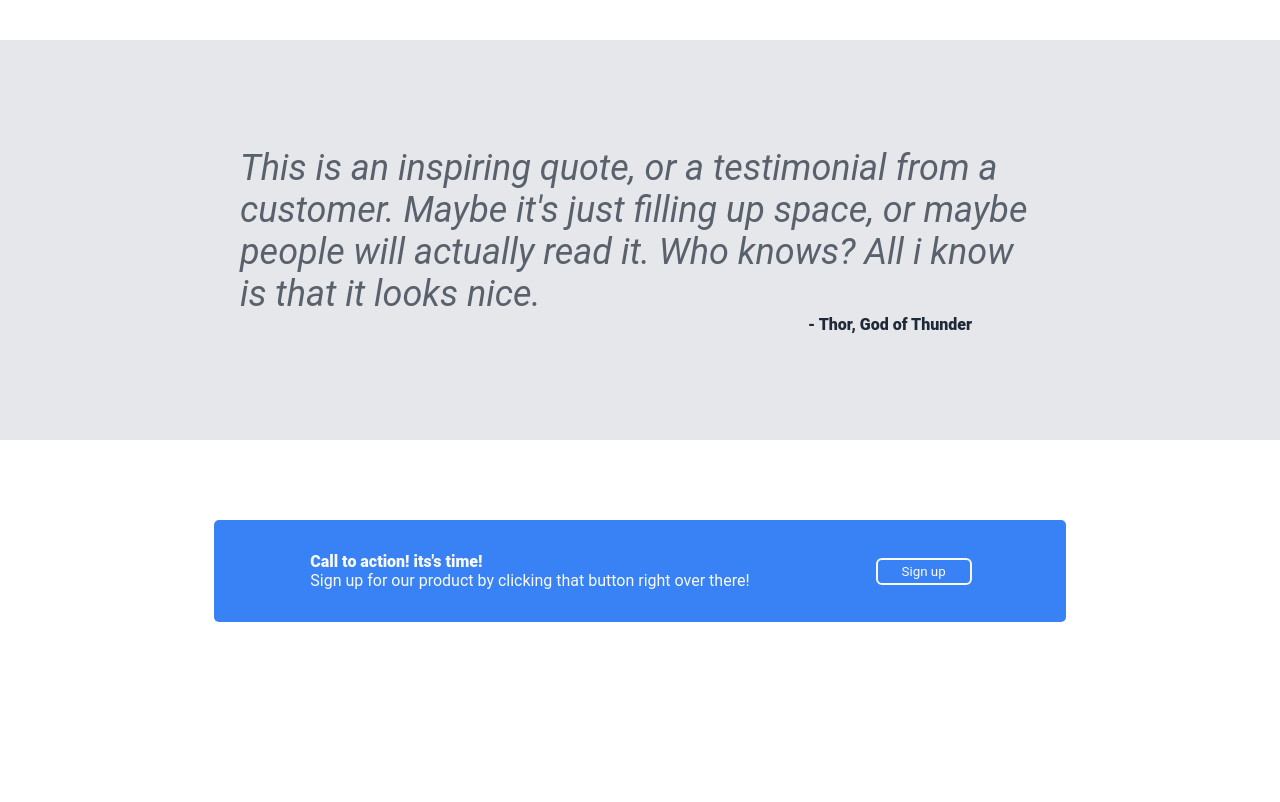
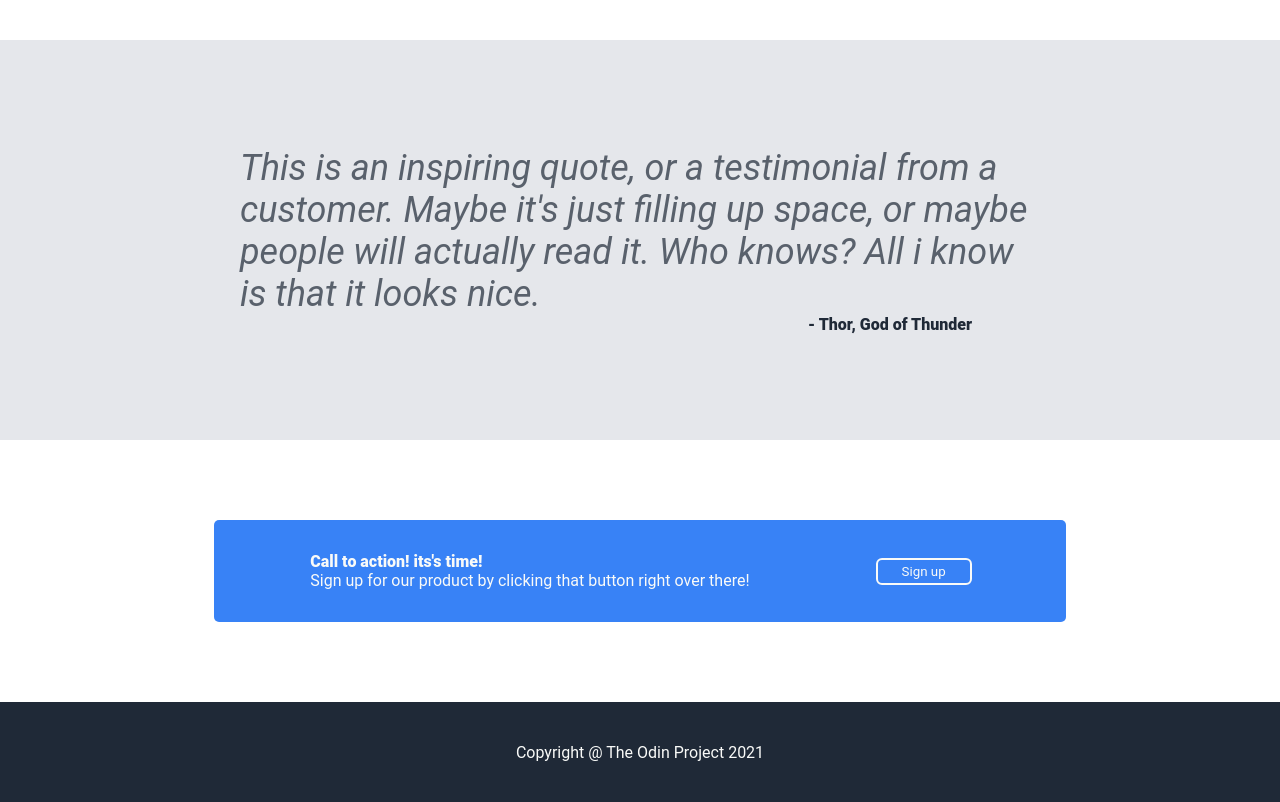
Before and after one commit to ZekeeS/landing-page, a plain HTML site: page index.html in a window 1280 px wide. Shown: the part 847-1649 px from the top of the page. Before the commit the page ends 1549 px from the top, so only its background shows below. Drawn offline with Linux system fonts and the light colour scheme.

Commit message:
Add Footer

```diff
--- a/index.html
+++ b/index.html
@@ -69,5 +69,8 @@
             <button class="call-button">Sign up</button>
         </div>
     </div>
+    <div class="footer-container">
+        <div> Copyright @ The Odin Project 2021</div>
+    </div>
 </body>
 </html>
--- a/styles/styles.css
+++ b/styles/styles.css
@@ -204,3 +204,14 @@ a {
 .call-header {
     font-weight: 800;
 }
+
+/* footer */
+
+.footer-container {
+    color: #F9FAF8;
+    background-color: #1F2937;
+    height: 100px;
+    display: flex;
+    justify-content: center;
+    align-items: center;
+}
```
